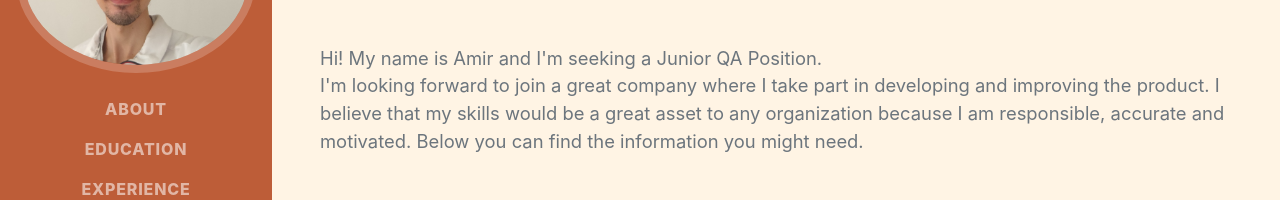
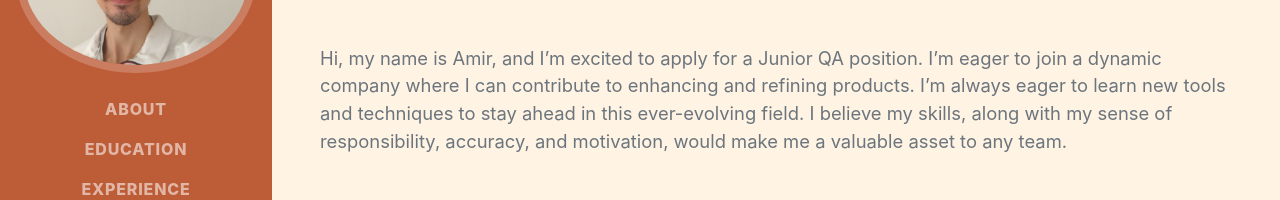
Before and after one commit to AmirNazarov/html1, a plain HTML site: page index.html in a window 1280 px wide. Shown: the part 338-538 px from the top of the page. Drawn offline with nearby package versions, Linux system fonts and the light colour scheme; a web font is replaced by a local one.

Commit message:
Update index.html

```diff
--- a/index.html
+++ b/index.html
@@ -47,9 +47,7 @@
 					<a href="https://api.whatsapp.com/send/?phone=9720548187501&text&type=phone_number&app_absent=0" target=_blank>Whatsapp</a>&nbsp;&nbsp;&nbsp;&nbsp;
 				 <a href="mailto:amir7472@gmail.com">amir7472@gmail.com</a>
                     </div>
-                    <p class="lead mb-5">Hi! My name is Amir and I'm seeking a Junior QA Position.<br>
-					I'm looking forward to join a great company where I take part in developing and improving the product.
-I believe that my skills would be a great asset to any organization because I am responsible, accurate and motivated. Below you can find the information you might need.</p>
+                    <p class="lead mb-5">Hi, my name is Amir, and I’m excited to apply for a Junior QA position. I’m eager to join a dynamic company where I can contribute to enhancing and refining products. I’m always eager to learn new tools and techniques to stay ahead in this ever-evolving field. I believe my skills, along with my sense of responsibility, accuracy, and motivation, would make me a valuable asset to any team.</p>
                     <div class="social-icons">
                         <a class="social-icon" href="https://www.linkedin.com/in/amir-nazarov/" target=_blank><i class="fab fa-linkedin-in"></i></a>
                        <!-- <a class="social-icon" href="https://github.com/AmirNazarov" target=_blank><i class="fab fa-github"></i></a> -->
```
